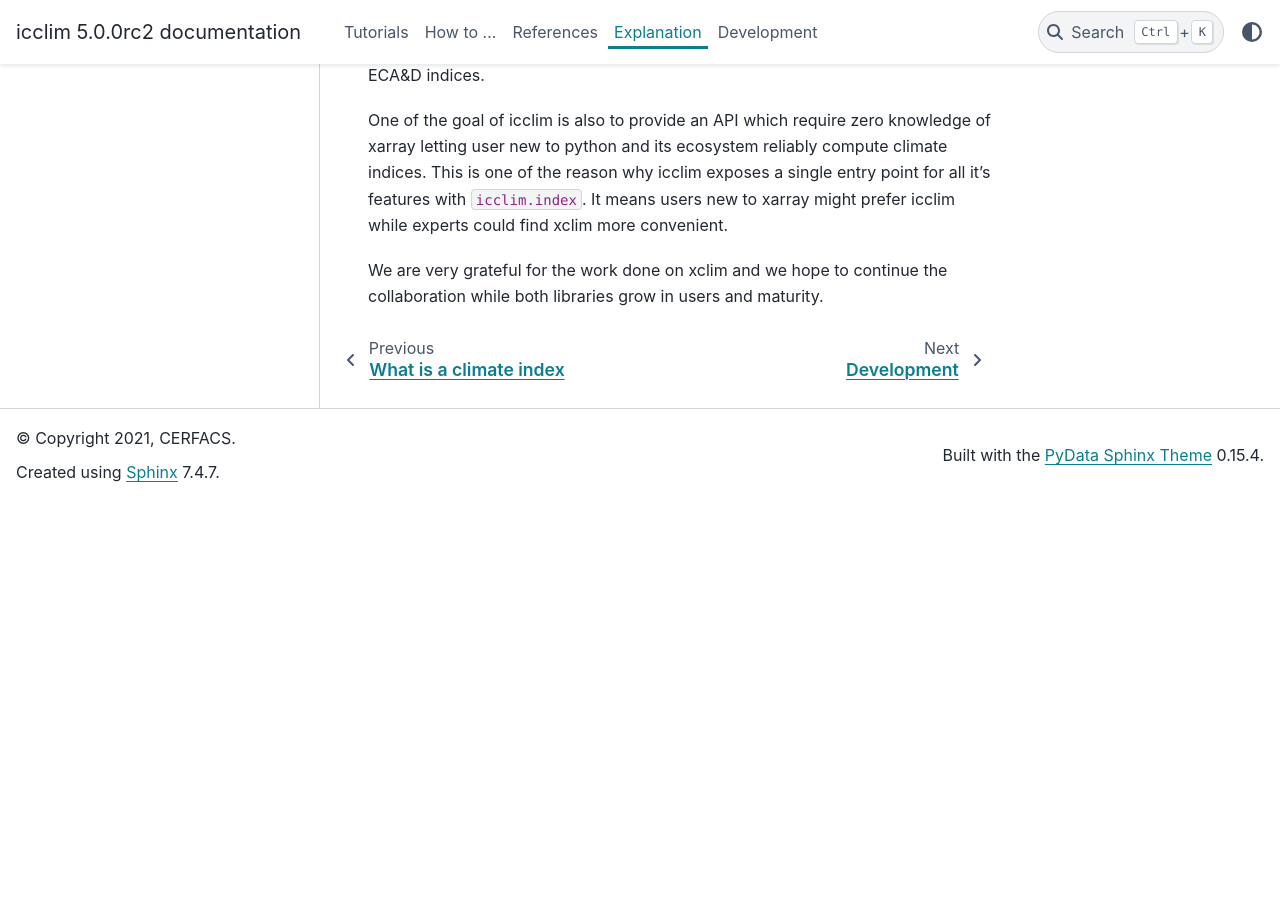
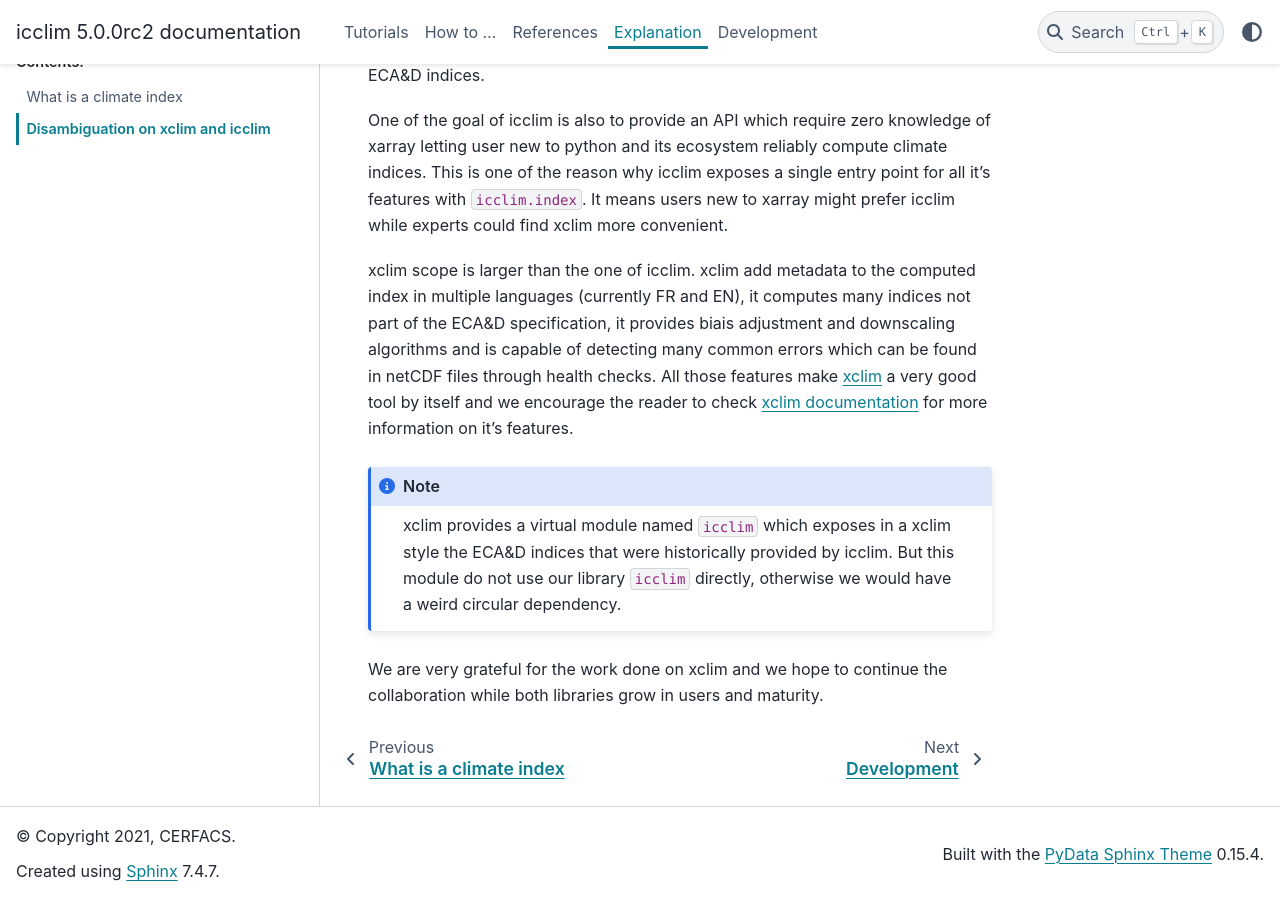
Before and after one commit to cerfacs-globc/icclim, a Sphinx documentation site: the page built from doc/source/explanation/xclim_and_icclim.rst, in a window 1280 px wide and 900 px high, scrolled down 1339 px. Built offline with Sphinx 7.4.7 and the PyData theme 0.15.4, drawn with Linux system fonts in a browser that asks for light colours; before the commit the page ends 1841 px from its top, so only the background shows below that.

Commit message:
DOC: Add paragraph for xclim
Described in short terms xclim capabilities.

```diff
--- a/doc/source/explanation/xclim_and_icclim.rst
+++ b/doc/source/explanation/xclim_and_icclim.rst
@@ -48,10 +48,21 @@
 (actually a python dictionary) with ``icclim.index(user_index=...)``.
 The metadata is however not as rich as with ECA&D indices.
 
-One of the goal of icclim is also to provide an API which require zero knowledge of xarray letting user new to python and
-its ecosystem reliably compute climate indices.
+One of the goal of icclim is also to provide an API which require zero knowledge of xarray letting user new to python
+and its ecosystem reliably compute climate indices.
 This is one of the reason why icclim exposes a single entry point for all it's features with ``icclim.index``.
 It means users new to xarray might prefer icclim while experts could find xclim more convenient.
 
+xclim scope is larger than the one of icclim. xclim add metadata to the computed index in multiple languages (currently
+FR and EN), it computes many indices not part of the ECA&D specification, it provides biais adjustment and downscaling
+algorithms and is capable of detecting many common errors which can be found in netCDF files through health checks.
+All those features make `xclim`_ a very good tool by itself and we encourage the reader to check `xclim documentation
+<https://xclim.readthedocs.io/en/stable/index.html>`_ for more information on it's features.
+
+.. note::
+    xclim provides a virtual module named ``icclim`` which exposes in a xclim style the ECA&D indices that were
+    historically provided by icclim. But this module do not use our library ``icclim`` directly, otherwise we would
+    have a weird circular dependency.
+
 We are very grateful for the work done on xclim and we hope to continue the collaboration while both libraries grow in
 users and maturity.
```
